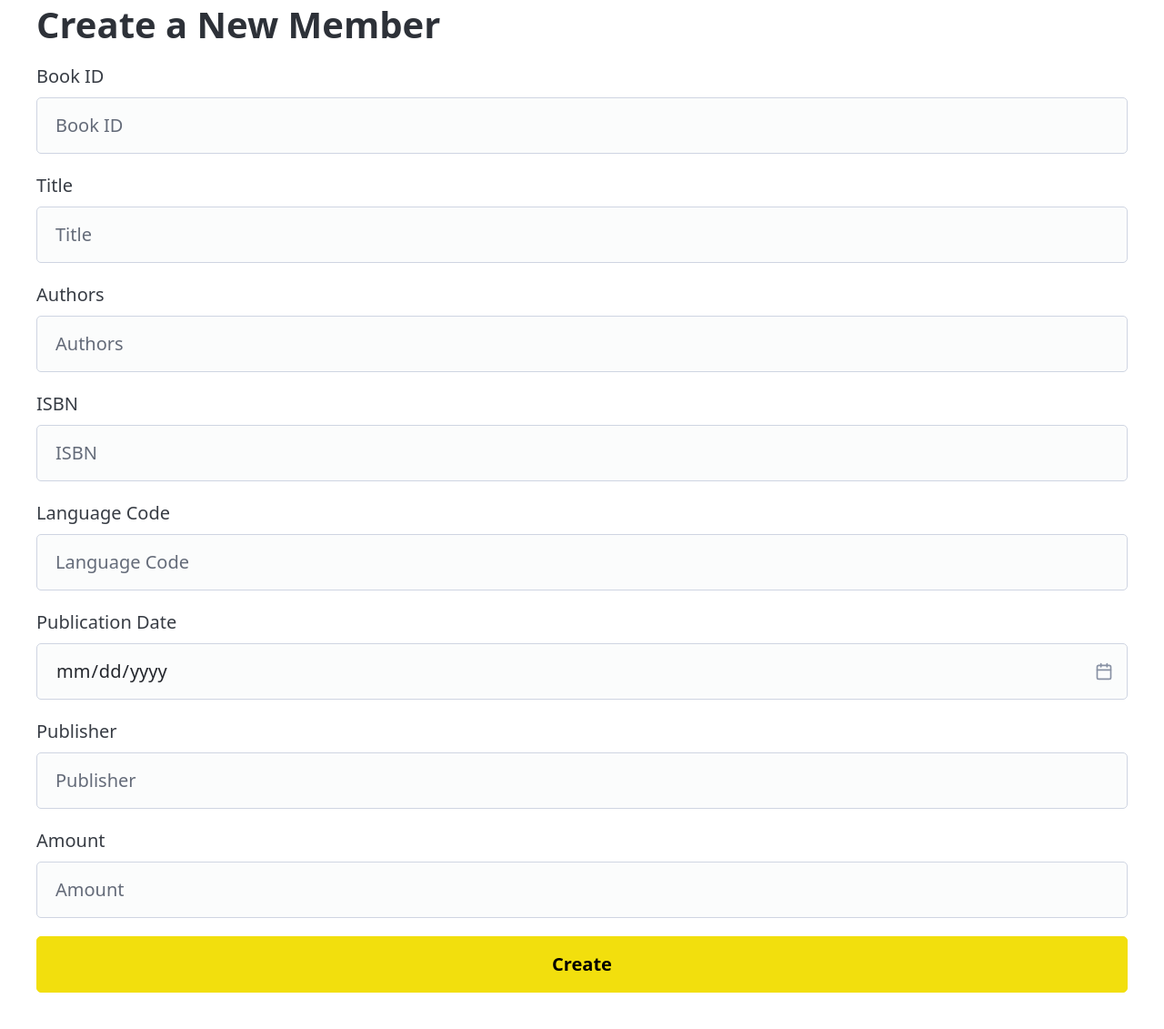
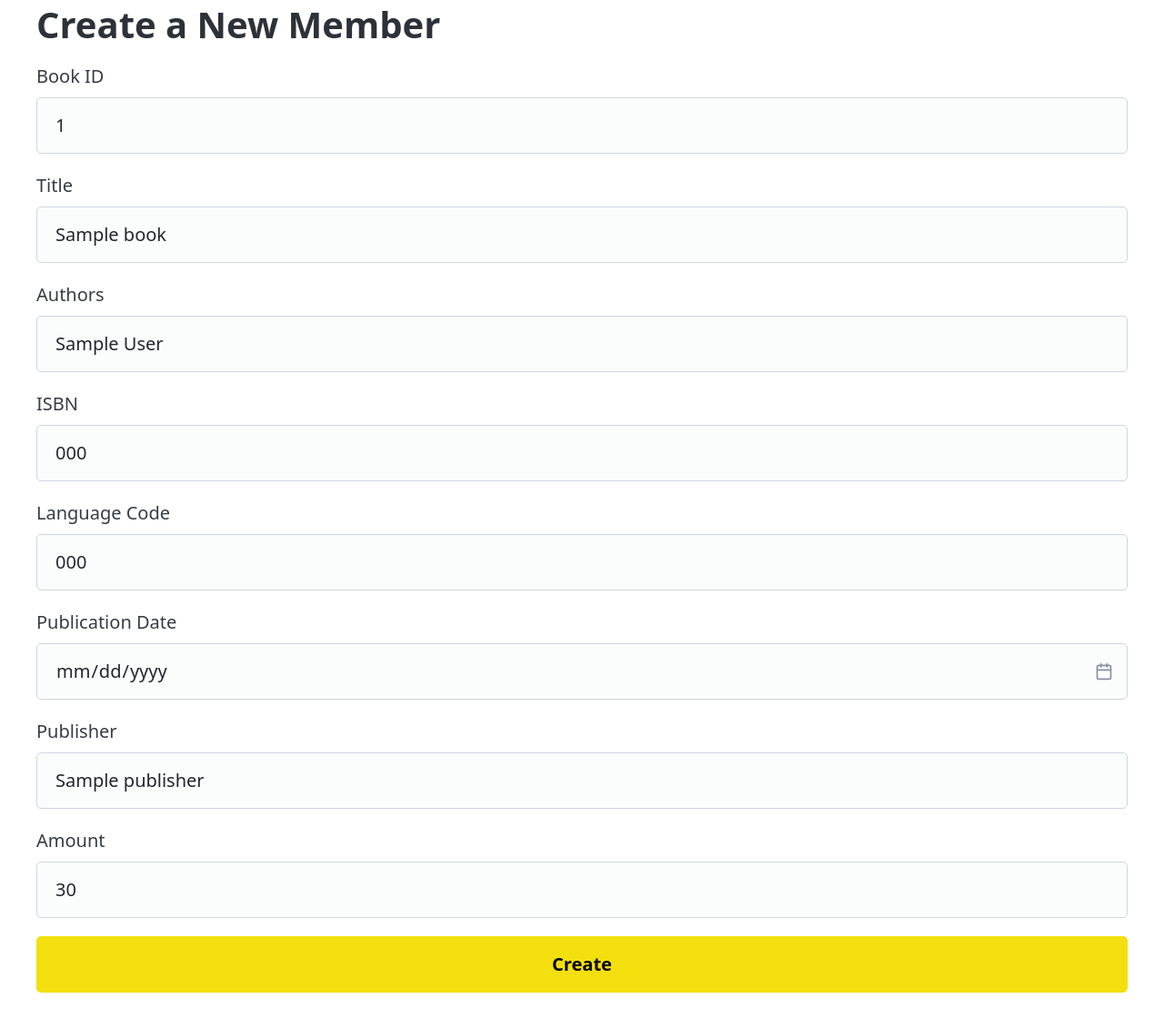
Before and after one commit to the-bokya/frappe-library, a Flask app: template templates/books/create.html in a window 1280 px wide. Shown: the part 86-1217 px from the top of the page at 91% size. Run offline with Flask 3, Linux system fonts and the light colour scheme; the template is opened without the code that fills it: most values are stand-ins (such as "Sample title", 1, 10 or a date in 2020); parts of the project's set-up code (start-up, migrations or seed data) failed here and were passed over.

Commit message:
Checklist: Books CRUD

```diff
--- a/templates/books/create.html
+++ b/templates/books/create.html
@@ -3,21 +3,21 @@ main %}
 <h1>Create a New Member</h1>
 <form action="/books/create" method="post">
   <label for="name">Book ID</label>
-  <input type="number" name="bookID" placeholder="Book ID" />
+  <input type="number" name="bookID" placeholder="Book ID" value="{{book.bookID}}"/>
   <label for="name">Title</label>
-  <input type="text" name="title" placeholder="Title" />
+  <input type="text" name="title" placeholder="Title" value="{{book.title}}"/>
   <label for="authors">Authors</label>
-  <input type="text" name="authors" placeholder="Authors" />
+  <input type="text" name="authors" placeholder="Authors" value="{{book.authors}}"/>
   <label for="isbn">ISBN</label>
-  <input type="number" name="isbn" placeholder="ISBN" />
+  <input type="number" name="isbn" placeholder="ISBN" value="{{book.isbn}}" />
   <label for="language_code">Language Code</label>
-  <input type="text" name="language_code" placeholder="Language Code" />
+  <input type="text" name="language_code" placeholder="Language Code" value="{{book.language_code}}" />
   <label for="publication_date">Publication Date</label>
-  <input type="date" name="publication_date" placeholder="Language Code" />
+  <input type="date" name="publication_date" placeholder="Language Code" value="{{book.publication_date}}" />
   <label for="publisher">Publisher</label>
-  <input type="text" name="publisher" placeholder="Publisher" />
+  <input type="text" name="publisher" placeholder="Publisher" value="{{book.publisher}}"/>
   <label for="amount">Amount</label>
-  <input type="number" name="amount" placeholder="Amount" />
+  <input type="number" name="amount" placeholder="Amount" value="30"/>
   <button type="submit"><strong>Create</strong></button>
 </form>
 {% endblock %}
```
Also changed, not shown: books/routes.py (+18 -3 lines), README.md.
